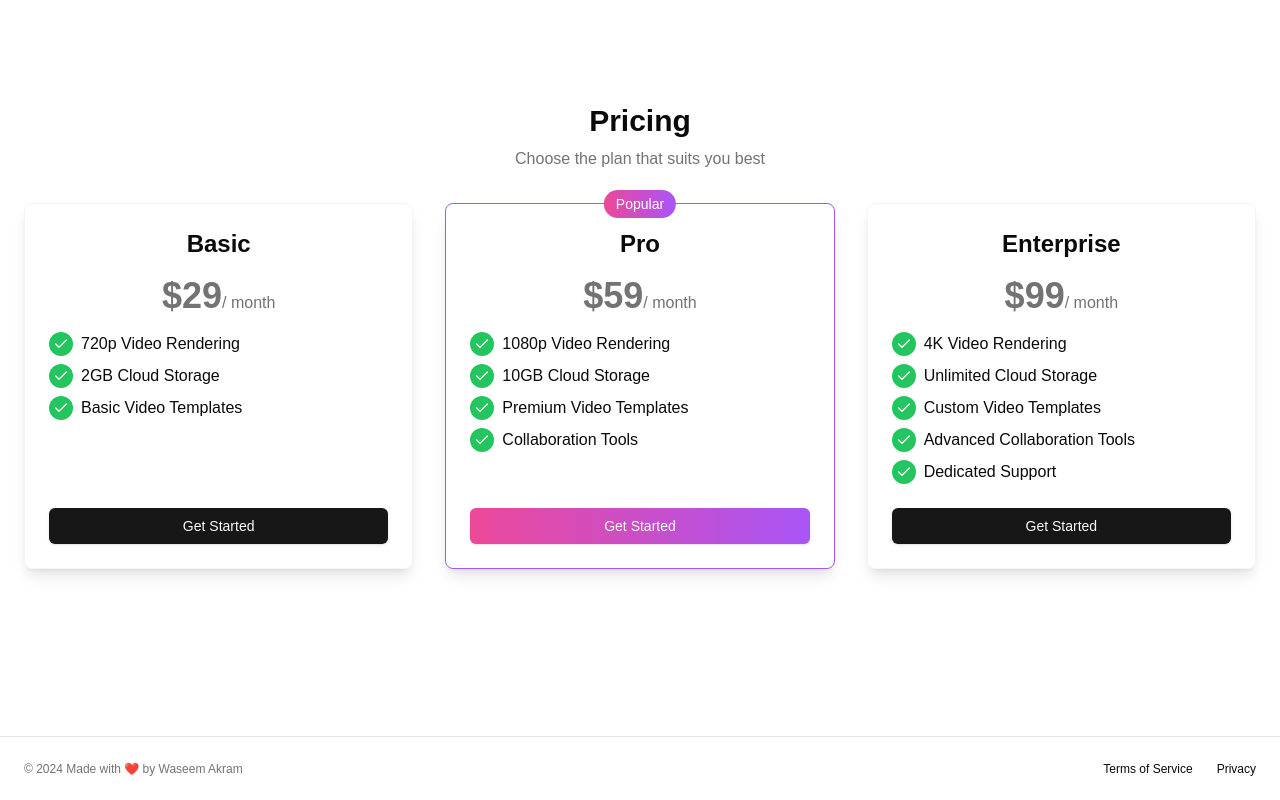
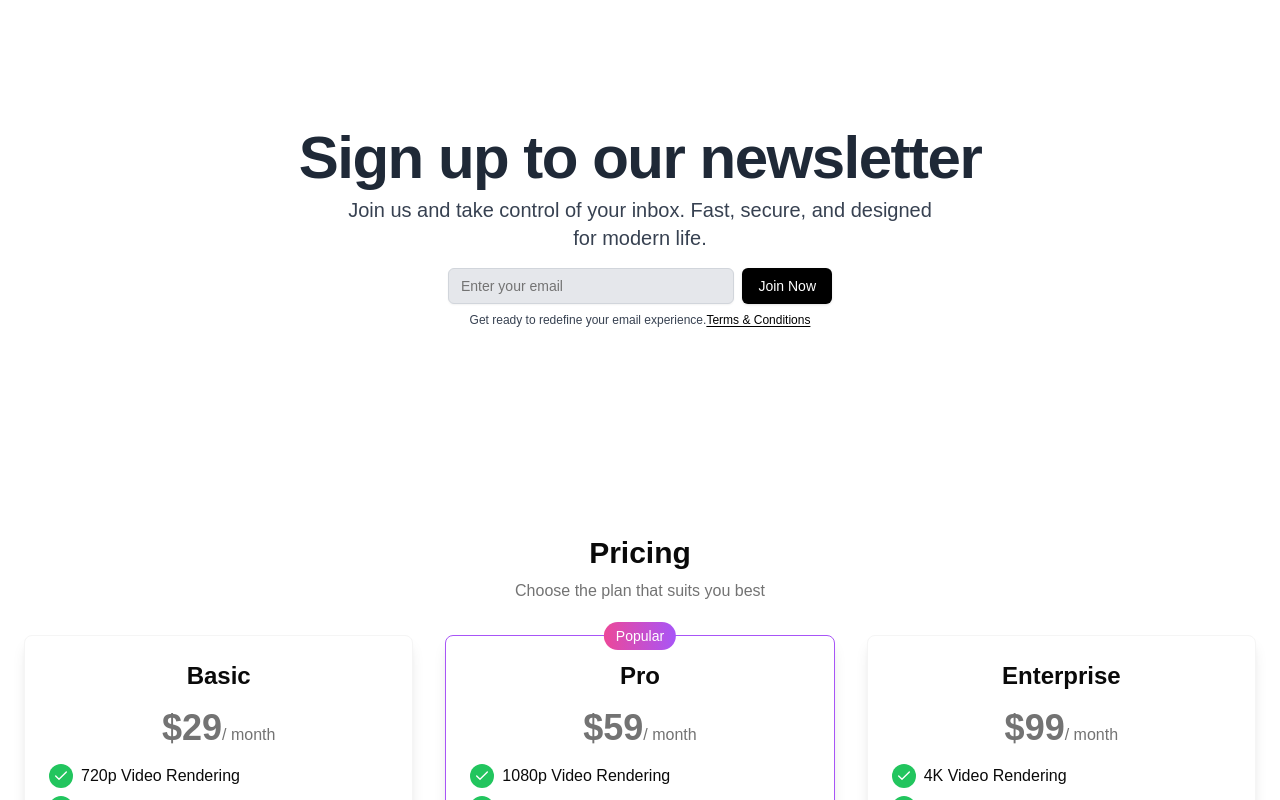
Before and after one commit to evildevill/markdown-blog, a Next.js app: page / in a window 1280 px wide. Shown: the part 2200-3000 px from the top of the page. Built offline with nearby package versions, Linux system fonts and the light colour scheme.

Commit message:
added newsletter

```diff
--- a/app/page.js
+++ b/app/page.js
@@ -1,4 +1,5 @@
 import { Hero } from "@/components/hero";
+import { NewsLetter } from "@/components/news-letter";
 import { Pricing } from "@/components/pricing";
 import { TopBlog } from "@/components/top-blog";
 
@@ -14,6 +15,10 @@ export default function Home() {
       </section>
 
       <section>
+        <NewsLetter />
+      </section>
+
+      <section>
         <Pricing />
       </section>
 
--- /dev/null
+++ b/components/news-letter.jsx
@@ -0,0 +1,47 @@
+import { Input } from "@/components/ui/input";
+import { Button } from "@/components/ui/button";
+import Link from "next/link";
+
+export function NewsLetter() {
+  return (
+    <section className="w-full pt-24 md:pt-32 lg:pt-40 xl:pt-48 pb-40 sm:pb-8 md:pb-8 lg:pb-8 xl:pb-10">
+      <div className="container px-4 md:px-6">
+        <div className="grid gap-6 items-center">
+          <div className="flex flex-col justify-center space-y-4 text-center">
+            <div className="space-y-2">
+            <h1
+              className="text-3xl font-semibold tracking-tight sm:text-5xl xl:text-6xl text-gray-800 dark:text-gray-200">
+              Sign up to our newsletter
+            </h1>
+
+              <p
+                className="max-w-[600px] text-gray-700 md:text-xl dark:text-gray-300 mx-auto">
+                Join us and take control of your inbox. Fast, secure, and designed for modern life.
+              </p>
+            </div>
+            <div className="w-full max-w-sm space-y-2 mx-auto">
+              <form className="flex space-x-2">
+                <Input
+                  className="max-w-lg flex-1 bg-gray-200 text-black border-gray-300 dark:bg-gray-800 dark:text-white dark:border-gray-700"
+                  placeholder="Enter your email"
+                  type="email" />
+                <Button className="bg-black text-white dark:bg-white dark:text-black" type="submit">
+                  Join Now
+                </Button>
+              </form>
+              <p className="text-xs text-gray-700 dark:text-gray-300">
+                Get ready to redefine your email experience.
+                <Link
+                  className="underline underline-offset-2 text-black dark:text-white"
+                  href="/terms"
+                  prefetch={false}>
+                  Terms & Conditions
+                </Link>
+              </p>
+            </div>
+          </div>
+        </div>
+      </div>
+    </section>
+  );
+}
--- /dev/null
+++ b/components/ui/input.jsx
@@ -0,0 +1,19 @@
+import * as React from "react"
+
+import { cn } from "@/lib/utils"
+
+const Input = React.forwardRef(({ className, type, ...props }, ref) => {
+  return (
+    (<input
+      type={type}
+      className={cn(
+        "flex h-9 w-full rounded-md border border-input bg-transparent px-3 py-1 text-sm shadow-sm transition-colors file:border-0 file:bg-transparent file:text-sm file:font-medium placeholder:text-muted-foreground focus-visible:outline-none focus-visible:ring-1 focus-visible:ring-ring disabled:cursor-not-allowed disabled:opacity-50",
+        className
+      )}
+      ref={ref}
+      {...props} />)
+  );
+})
+Input.displayName = "Input"
+
+export { Input }
```
